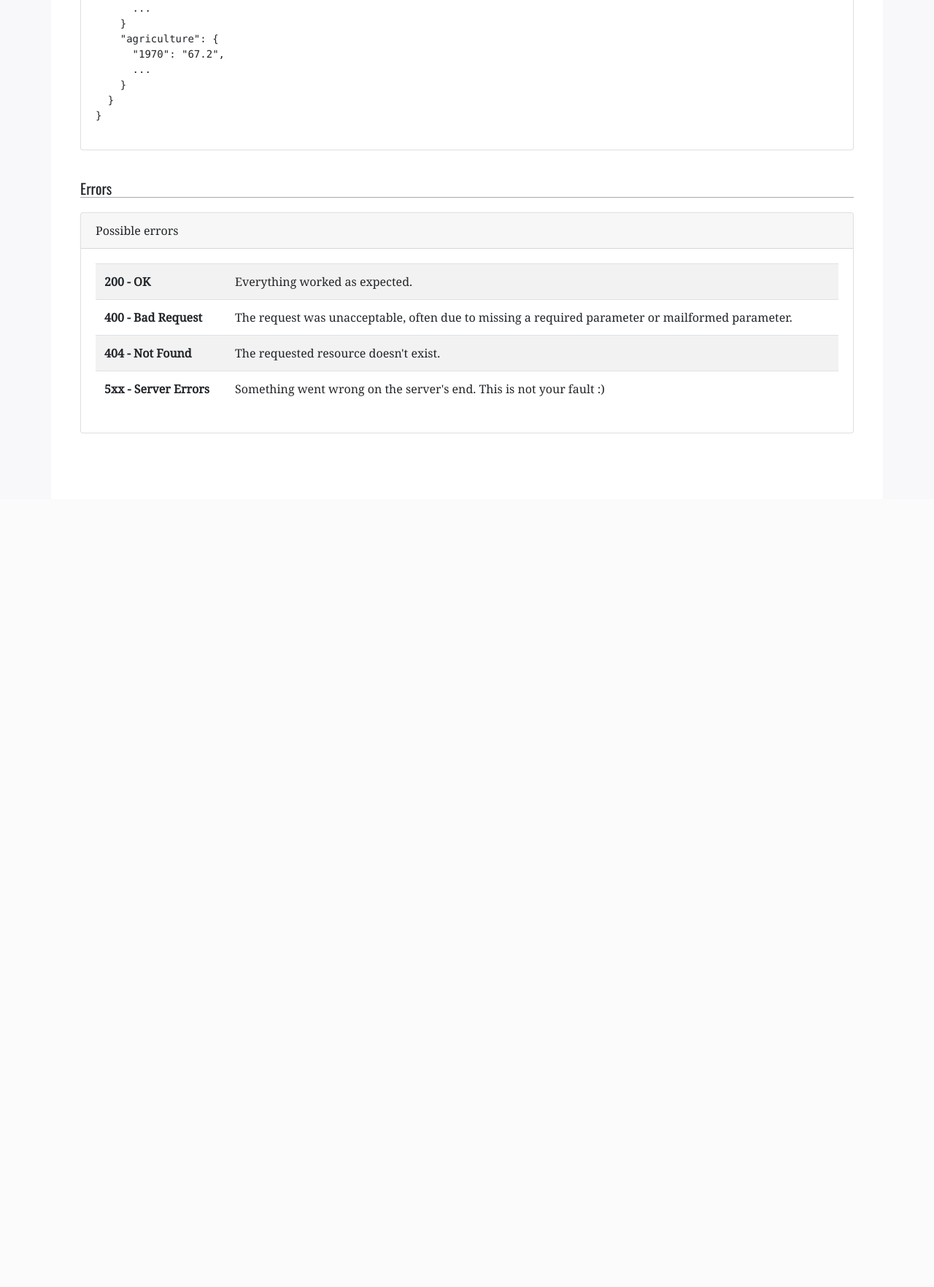
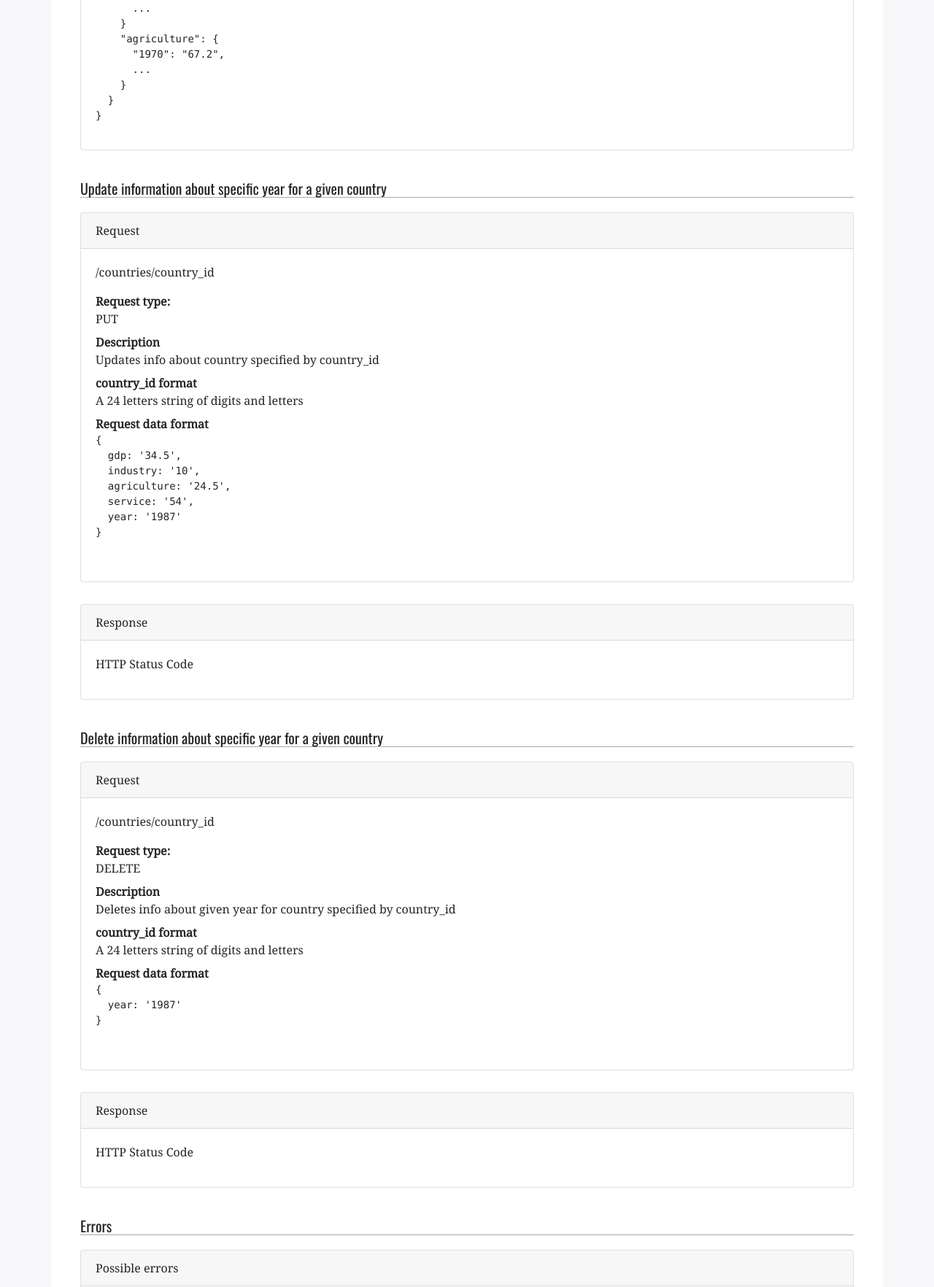
Before and after one commit to razamanaza/flask-backend, a Flask app: page /documentation in a window 1280 px wide. Shown: the part 1860-3624 px from the top of the page at 73% size. Before the commit the page ends 2454 px from the top, so only its background shows below. Run offline with Flask 2, Linux system fonts and the light colour scheme; parts of the project's set-up code (start-up, migrations or seed data) failed here and were passed over; some libraries are stand-ins or nearby versions.

Commit message:
Added documentation about PUT and DELETE requests

```diff
--- a/templates/documentation.html
+++ b/templates/documentation.html
@@ -107,6 +107,82 @@
           </div>
       </section>
 
+      <section id="put-country" class="doc-section">
+        <h2>Update information about specific year for a given country</h2>
+        <div class="card">
+          <div class="card-header">
+            Request
+          </div>
+          <div class="card-body">
+            <p>/countries/country_id</p>
+            <dl>
+              <dt>Request type:</dt>
+              <dd>PUT</dd>
+              <dt>Description</dt>
+              <dd>Updates info about country specified by country_id</dd>
+              <dt>country_id format</dt>
+              <dd>A 24 letters string of digits and letters</dd>
+              <dt>Request data format</dt>
+              <dd>
+<pre>
+{
+  gdp: '34.5',
+  industry: '10',
+  agriculture: '24.5',
+  service: '54',
+  year: '1987'
+}
+  </pre>
+              </dd>
+            </dl>
+          </div>
+        </div>
+        <div class="card">
+            <div class="card-header">
+              Response
+            </div>
+            <div class="card-body">
+              <p>HTTP Status Code</p>
+            </div>
+          </div>
+      </section>
+
+      <section id="delete-country" class="doc-section">
+        <h2>Delete information about specific year for a given country</h2>
+        <div class="card">
+          <div class="card-header">
+            Request
+          </div>
+          <div class="card-body">
+            <p>/countries/country_id</p>
+            <dl>
+              <dt>Request type:</dt>
+              <dd>DELETE</dd>
+              <dt>Description</dt>
+              <dd>Deletes info about given year for country specified by country_id</dd>
+              <dt>country_id format</dt>
+              <dd>A 24 letters string of digits and letters</dd>
+              <dt>Request data format</dt>
+              <dd>
+<pre>
+{
+  year: '1987'
+}
+  </pre>
+              </dd>
+            </dl>
+          </div>
+        </div>
+        <div class="card">
+            <div class="card-header">
+              Response
+            </div>
+            <div class="card-body">
+              <p>HTTP Status Code</p>
+            </div>
+          </div>
+      </section>
+
       <section id="errors" class="doc-section">
         <h2>Errors</h2>
         <div class="card">
```
